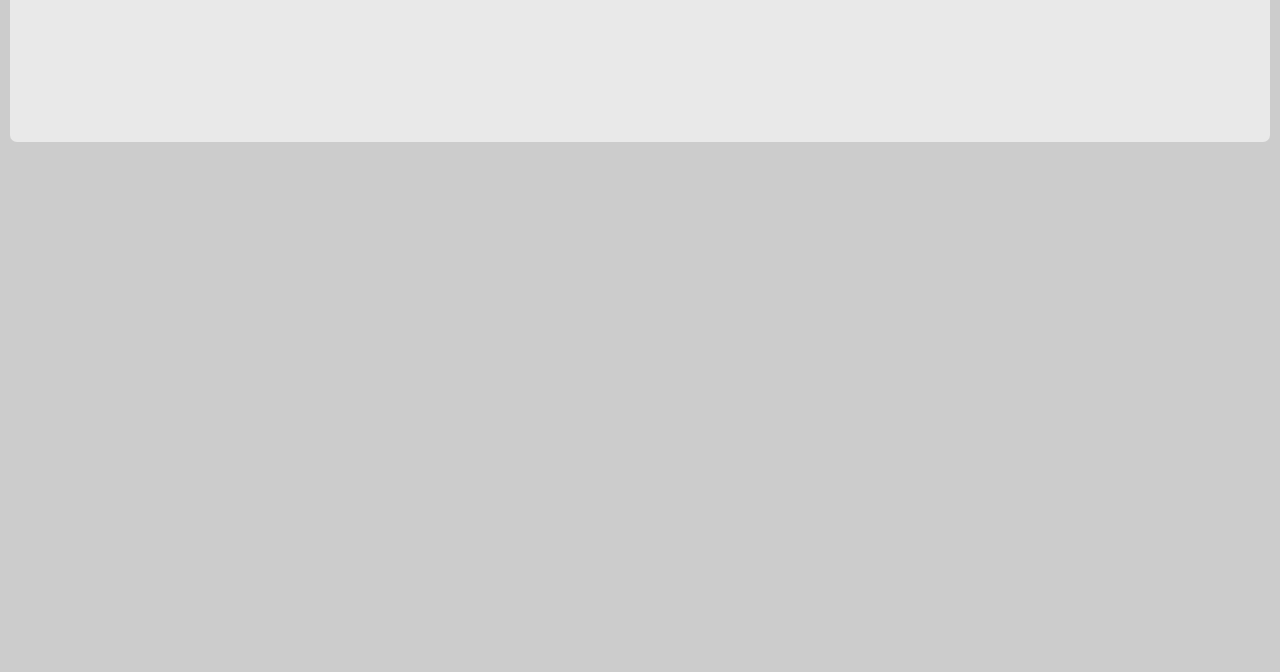
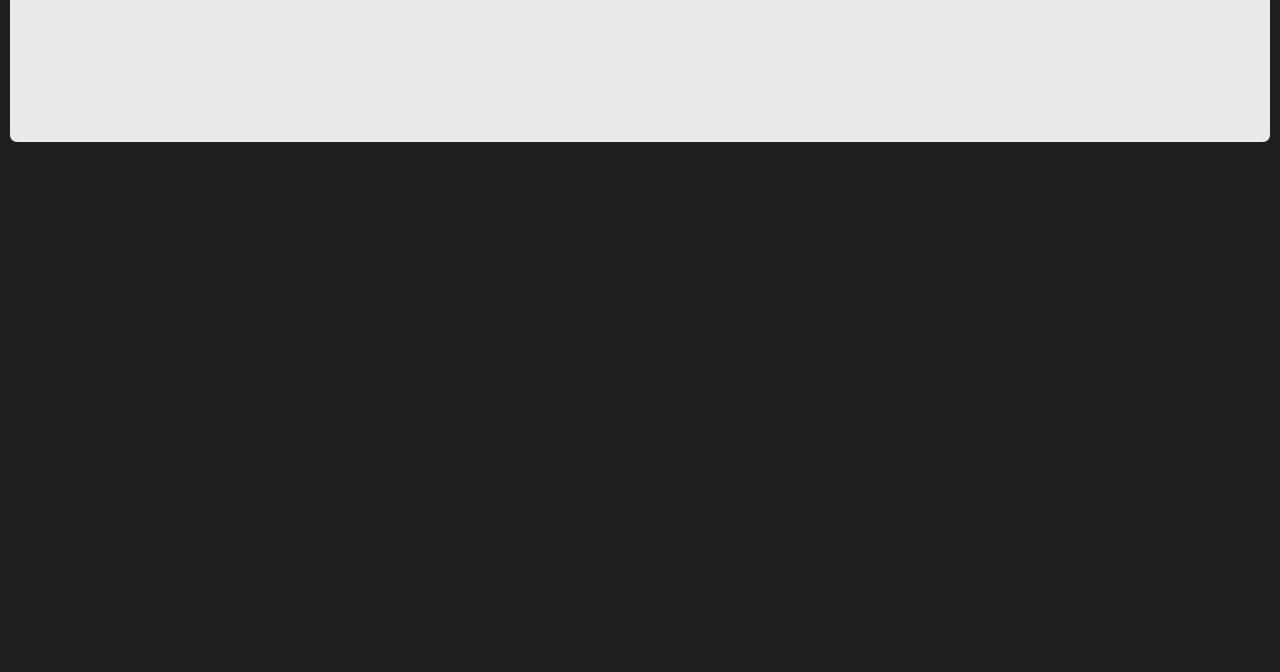
Before and after one commit to raymondware/QuickFlickGallery, a plain HTML site: page index.html in a window 1280 px wide. Shown: the part 128-800 px from the top of the page. Drawn offline with nearby package versions, Linux system fonts and the light colour scheme.

Commit message:
mid build

```diff
--- a/css/main.css
+++ b/css/main.css
@@ -56,7 +56,7 @@ table {
 	}
 
 body {
-	background: #cccccc;
+	background: #1E1F21;
 	margin-top: 40px;
 	margin-bottom: 40px;
 	padding: 10px;
```
